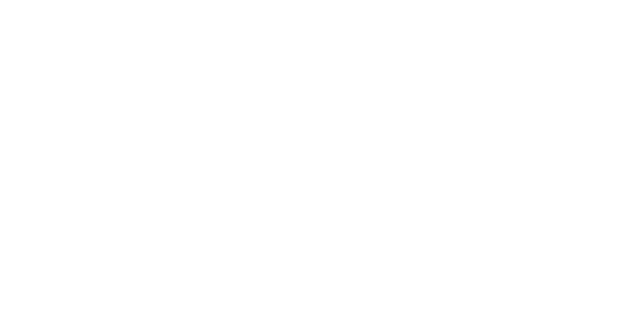
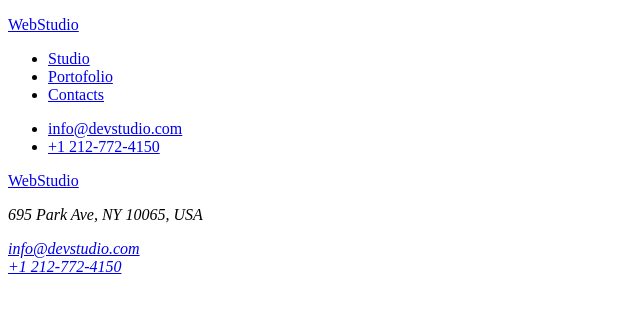
Before and after one commit to MihaiViorel/goit-markup-hw-02, a plain HTML site: page portofolio.html in a window 1280 px wide. Shown: the whole page, without its empty margins (0-640 px from the left). Drawn offline with Linux system fonts and the light colour scheme.

Commit message:
Raw Portofolio
Raw code (Header and Footer) for the Portofolio webpage

```diff
--- a/portofolio.html
+++ b/portofolio.html
@@ -1,11 +1,47 @@
 <!DOCTYPE html>
 <html lang="en">
+
 <head>
   <meta charset="UTF-8">
   <meta name="viewport" content="width=device-width, initial-scale=1.0">
   <title>Document</title>
 </head>
+
 <body>
+  <header>
+    <a href="#">
+      <p>WebStudio</p>
+    </a>
+    <nav>
+      <ul>
+        <li><a href="#">Studio</a></li>
+        <li><a href="#">Portofolio</a></li>
+        <li><a href="#">Contacts</a></li>
+      </ul>
+    </nav>
+    <ul>
+      <li>
+        <a href="mailto:info@devstudio.com">info@devstudio.com</a>
+      </li>
+      <li>
+        <a href="tel:+1212-772-4150">+1 212-772-4150</a>
+      </li>
+    </ul>
+  </header>
+  <main>
 
+  </main>
+  <footer>
+    <a href="#">
+      <p>WebStudio</p>
+    </a>
+    <address>
+      <p>695 Park Ave, NY 10065, USA</p>
+      <a href="mailto:info@devstudio.com">info@devstudio.com</a>
+      <br>
+      <a href="tel:+1212-772-4150">+1 212-772-4150</a>
+    </address>
+  </footer>
 </body>
+
 </html>
```
